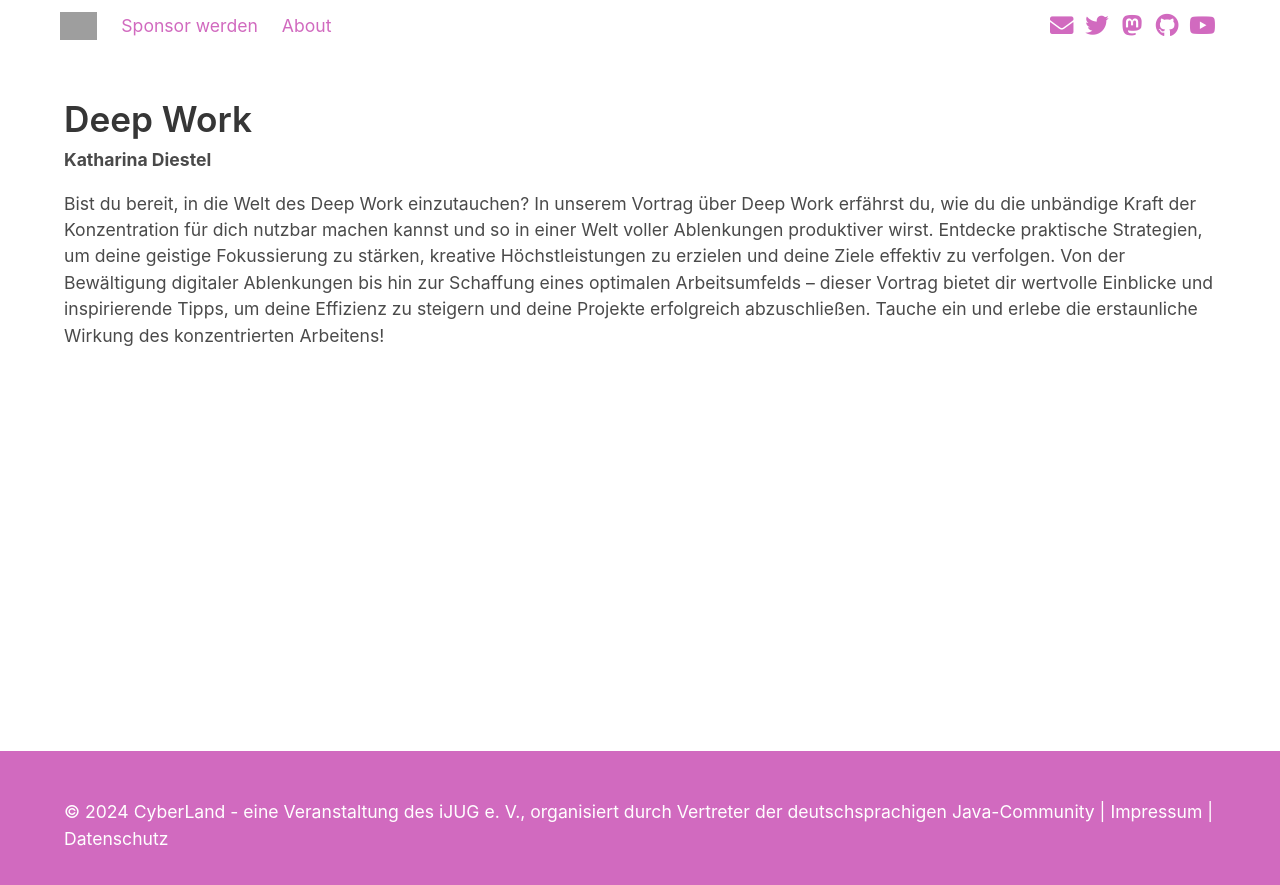
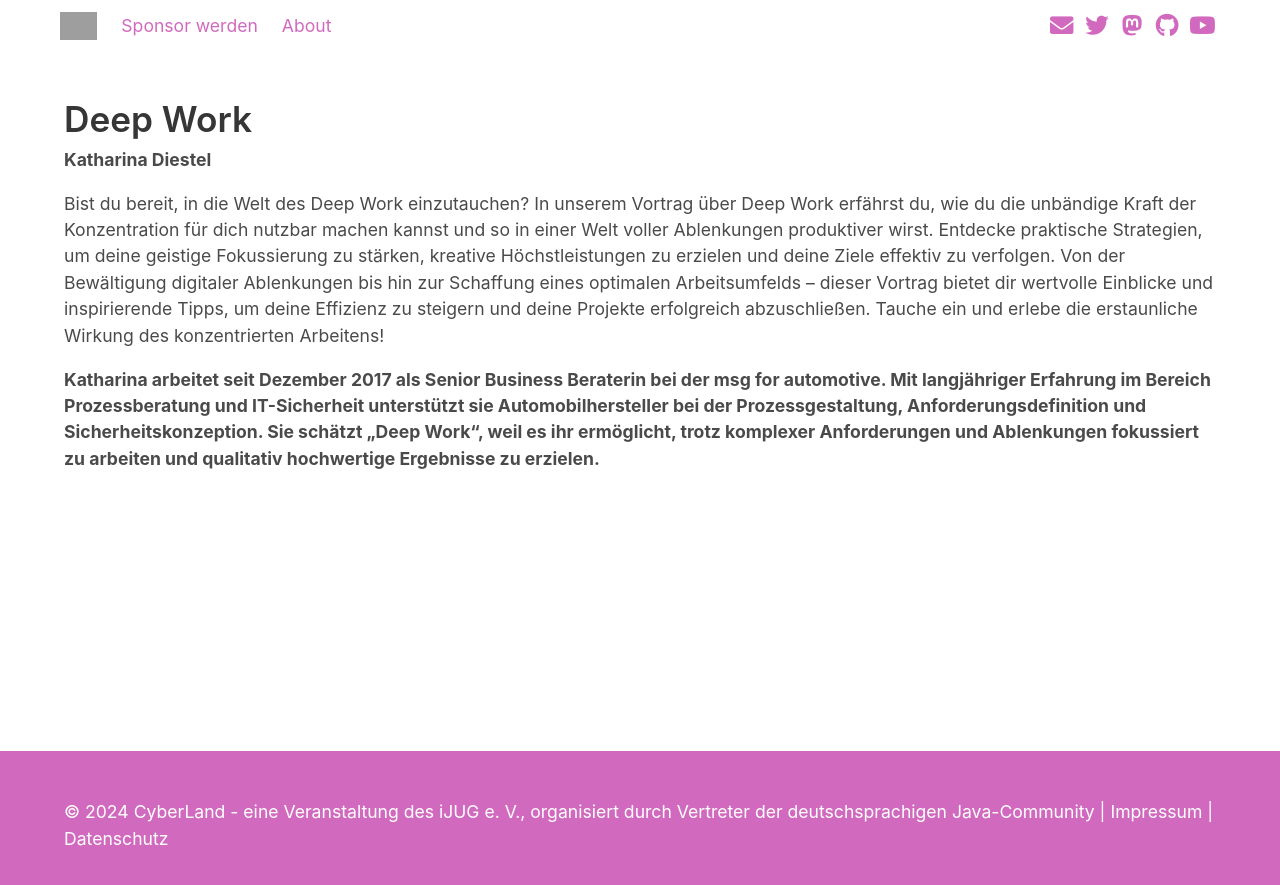
Before and after one commit to CyberLandConf/CyberLandConf.github.io, a Jekyll site: the page built from _sessions/2024-12-ladies-night/session-62.md, in a window 1280 px wide. Shown: the top 885 px of the page. Built offline with Jekyll 4.4.1, drawn with Linux system fonts in a browser that asks for light colours; grey boxes are pictures that could not be loaded.

Commit message:
added bio and speaker image

```diff
--- a/_data/speakers.yml
+++ b/_data/speakers.yml
@@ -260,6 +260,7 @@ Heute ist sie HR Managerin in einem IT-Unternehmen und versucht mit Transparenz
   firstName: 'Katharina'
   lastName: 'Diestel'
   bio:
+    Katharina arbeitet seit Dezember 2017 als Senior Business Beraterin bei der msg for automotive. Mit langjähriger Erfahrung im Bereich Prozessberatung und IT-Sicherheit unterstützt sie Automobilhersteller bei der Prozessgestaltung, Anforderungsdefinition und Sicherheitskonzeption. Sie schätzt „Deep Work“, weil es ihr ermöglicht, trotz komplexer Anforderungen und Ablenkungen fokussiert zu arbeiten und qualitativ hochwertige Ergebnisse zu erzielen.
 - id: 'susanne-gansweid'
   firstName: 'Susanne'
   lastName: 'Gansweid'
```
Also changed, not shown: index.md (+1 -1 lines), assets/speaker/katharina-diestel.png (added).
